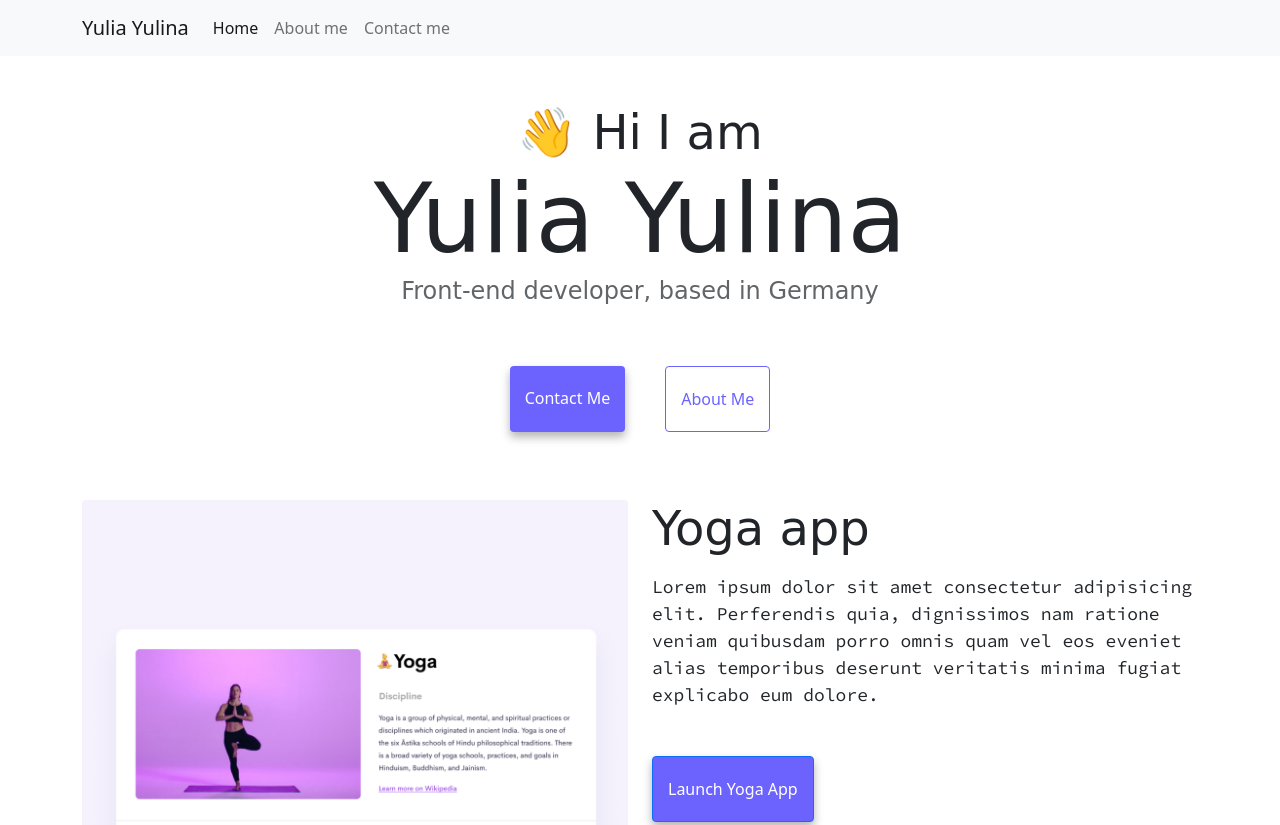
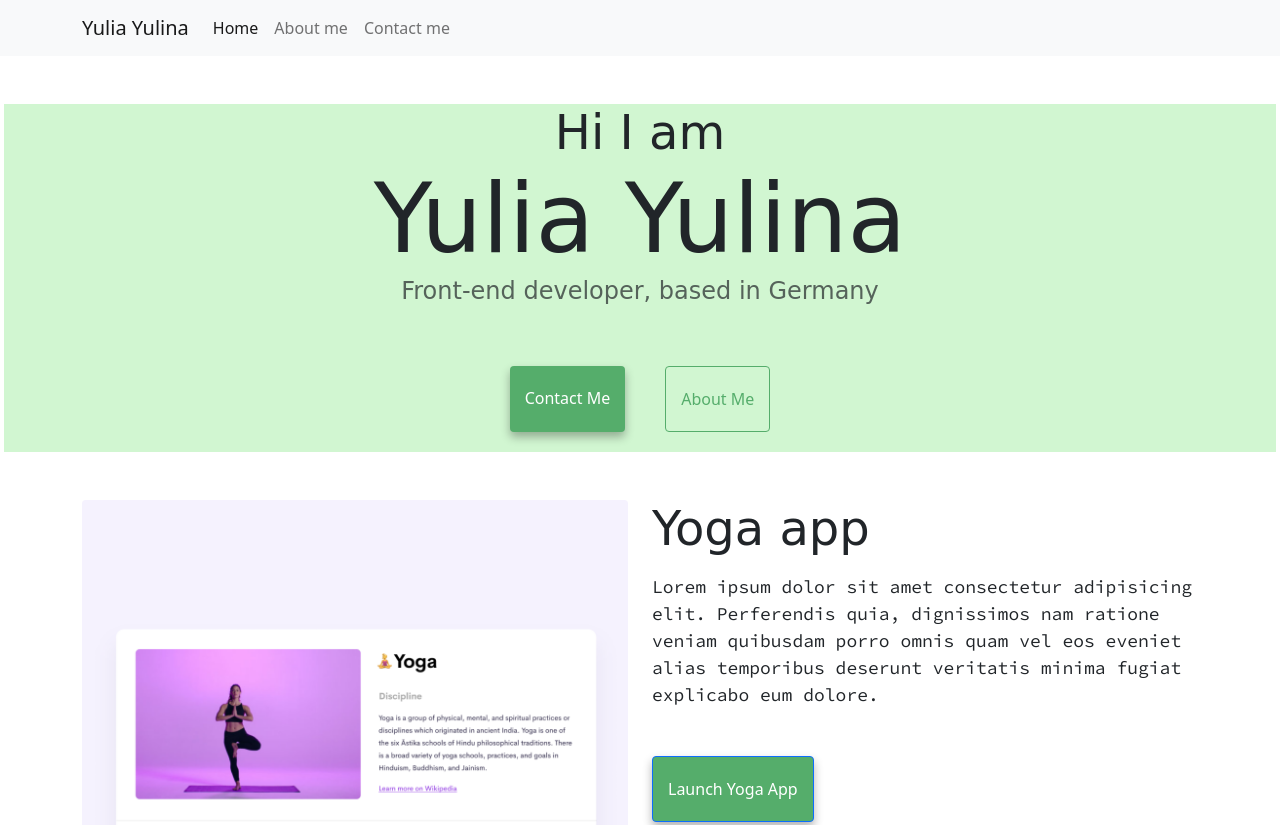
Before and after one commit to FrauY/portfolio-yy, a plain HTML site: page index.html in a window 1280 px wide. Shown: the top 825 px of the page. Drawn offline with nearby package versions, Linux system fonts and the light colour scheme; a web font is replaced by a local one.

Commit message:
Made "Homepage Hero"

```diff
--- a/index.html
+++ b/index.html
@@ -83,7 +83,8 @@
         </div>
       </div>
     </nav>
-    <h2 class="text-center">👋 Hi I am</h2>
+    <div class="hero">
+      <h2 class="text-center">Hi I am</h2>
       <h1 class="text-center">Yulia Yulina</h1>
       <h3 class="text-center">Front-end developer, based in Germany</h3>
       <div class="navigation-links mb-5">
@@ -93,6 +94,7 @@
         <a href="about.html" class="secondary-link" title="About my project"
           >About me</a
         >
+      </div>
     </div>
     <div class="container">
       <div class="row">
--- a/style.css
+++ b/style.css
@@ -1,5 +1,5 @@
 :root {
-  --primary-color: #6c63ff;
+  --primary-color: rgb(85, 173, 107);
   --secondary-color: #f5f2fe;
   --box-shadow: 0 5px 10px rgba(0, 0, 0, 0.3);
 }
@@ -89,6 +89,9 @@ p {
 .email-link:hover {
   text-decoration: underline;
 }
+.hero {
+  background-color: rgba(28, 207, 28, 0.2);
+}
 @media (max-width: 576px) {
   h1 {
     font-size: 48px;
```
Lines whose indentation alone changed are shown as unchanged.
